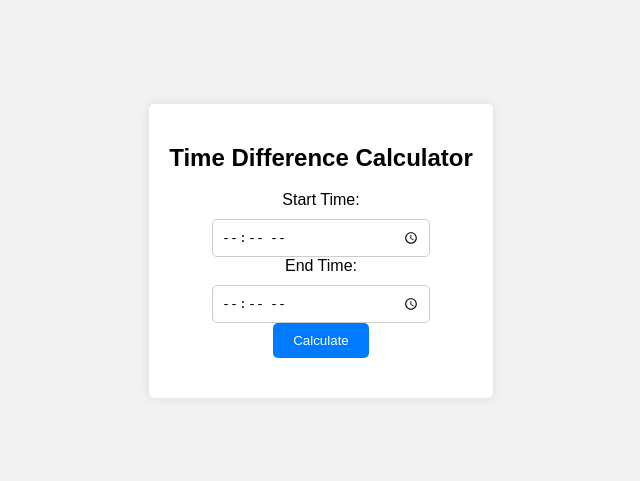
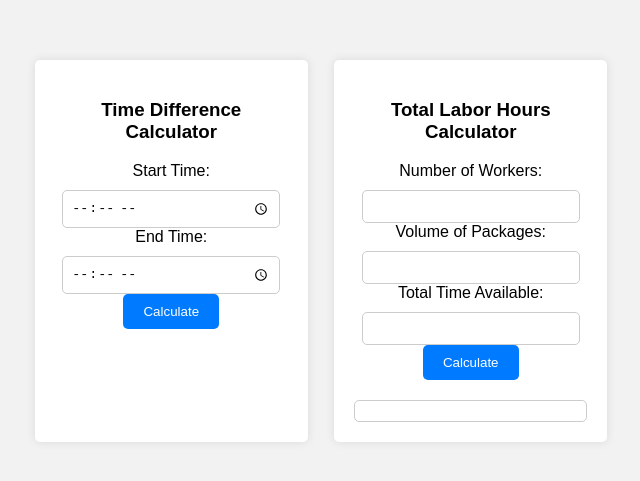
Before and after one commit to BrandoTheDev/TDC, a plain HTML site: page index.html in a window 1280 px wide. Shown: the part 149-630 px from the top of the page, without its empty margins (319-959 px from the left). Drawn offline with Linux system fonts and the light colour scheme.

Commit message:
Added TLH calc

```diff
--- a/index.html
+++ b/index.html
@@ -4,7 +4,7 @@
 <head>
     <meta charset="UTF-8">
     <meta name="viewport" content="width=device-width, initial-scale=1.0">
-    <title>Time Difference Calculator</title>
+    <title>Time Difference and Total Labor Hours Calculator</title>
     <style>
         body {
             font-family: Arial, sans-serif;
@@ -18,11 +18,17 @@
         }
 
         .container {
+            display: flex;
+            justify-content: space-between;
+        }
+
+        .calculation-box {
             background-color: #fff;
             border-radius: 5px;
             padding: 20px;
             box-shadow: 0 0 10px rgba(0, 0, 0, 0.1);
             text-align: center;
+            width: 45%;
         }
 
         label {
@@ -30,7 +36,8 @@
             margin-bottom: 10px;
         }
 
-        input[type="time"] {
+        input[type="time"],
+        input[type="number"] {
             padding: 8px;
             width: 200px;
             border-radius: 5px;
@@ -55,12 +62,21 @@
             margin-top: 20px;
             font-size: 18px;
         }
+
+        .result-box {
+            border: 1px solid #ccc;
+            border-radius: 5px;
+            padding: 10px;
+            margin-top: 20px;
+            text-align: left;
+        }
     </style>
 </head>
 
 <body>
     <div class="container">
-        <h2>Time Difference Calculator</h2>
+        <div class="calculation-box">
+            <h3>Time Difference Calculator</h3>
             <form id="timeForm">
                 <label for="startTime">Start Time:</label>
                 <input type="time" id="startTime" required>
@@ -71,6 +87,26 @@
                 <button type="button" onclick="calculateTimeDifference()">Calculate</button>
             </form>
             <div class="result" id="result"></div>
+        </div>
+
+        <div style="width: 5%;"></div> <!-- Spacer -->
+
+        <div class="calculation-box">
+            <h3>Total Labor Hours Calculator</h3>
+            <form id="tlhForm">
+                <label for="workers">Number of Workers:</label>
+                <input type="number" id="workers" min="1" required>
+                <br>
+                <label for="packages">Volume of Packages:</label>
+                <input type="number" id="packages" min="1" required>
+                <br>
+                <label for="totalTime">Total Time Available:</label>
+                <input type="number" id="totalTime" min="0" step="0.01" required>
+                <br>
+                <button type="button" onclick="calculateTLH()">Calculate</button>
+            </form>
+            <div class="result-box" id="tlhResult"></div>
+        </div>
     </div>
 
     <script>
@@ -97,6 +133,23 @@
 
             resultElement.textContent = "Time difference: " + decimalTime + " hours";
         }
+
+        function calculateTLH() {
+            var workers = parseInt(document.getElementById("workers").value);
+            var packages = parseInt(document.getElementById("packages").value);
+            var totalTime = parseFloat(document.getElementById("totalTime").value);
+            var tlhResultElement = document.getElementById("tlhResult");
+
+            // Calculate total labor hours
+            var totalLaborHours = (packages / workers).toFixed(2);
+
+            // Calculate TLH percentage
+            var tlhPercentage = ((totalLaborHours / totalTime)).toFixed(2);
+
+            tlhResultElement.innerHTML = "Percentage of Total Labor Hours: " + tlhPercentage + "%";
+        }
+
+
     </script>
 </body>
 
```
Lines whose indentation alone changed are shown as unchanged.
